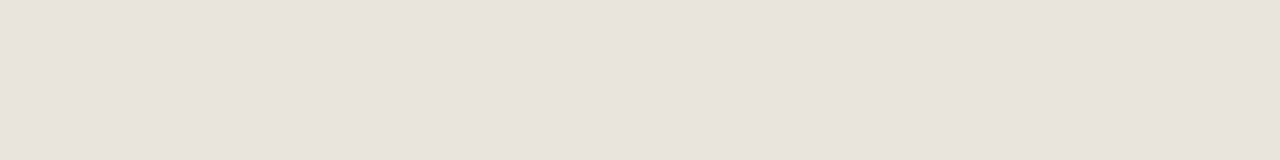
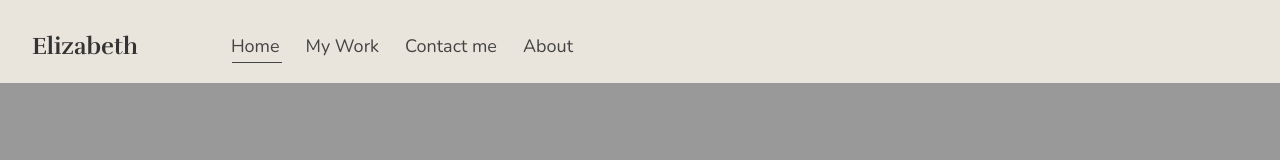
Before and after one commit to Faberdash/Eliza-Colors, a plain HTML site: page index.html in a window 1280 px wide. Drawn offline with nearby package versions, Linux system fonts and the light colour scheme.

Commit message:
Added Nav Bar.

```diff
--- /dev/null
+++ b/css/styles.css
@@ -0,0 +1,44 @@
+body {
+  font-family: 'Nunito', sans-serif;
+  background-color: #999;
+}
+
+.colored-section {
+  background-color: #E9E4DC;
+}
+
+/* Nav Bar*/
+.navbar-brand {
+  color: #333;
+  font-family: 'Rufina', serif;
+  font-size: 1.5rem;
+  font-weight: bold;
+  margin: 15px 80px 5px 20px;
+}
+
+.navbar-brand:hover {
+  color: #333;
+}
+
+.nav-item {
+  margin: 10px 5px 0;
+}
+
+.nav-link {
+  color: #444;
+  font-size: 1.125rem;
+  font-weight: 300;
+}
+
+.nav-link:hover {
+  color: #666;
+}
+
+.page-marker {
+  background-color: #444;
+  bottom: 20px;
+  height: 1px;
+  left: 220px;
+  position: relative;
+  width: 50px;
+}
--- a/index.html
+++ b/index.html
@@ -5,10 +5,57 @@
   <meta name="viewport" content="width=device-width, initial-scale=1.0">
   <meta http-equiv="X-UA-Compatible" content="ie=edge">
   <title>Eliza Colors</title>
-  <link rel="stylesheet" href="styles.css">
+
+  <!-- Google fonts -->
+  <link href="https://fonts.googleapis.com/css2?family=Rufina:wght@400;700&display=swap" rel="stylesheet">
+  <link href="https://fonts.googleapis.com/css2?family=Nunito:wght@200;300;400;600;700&display=swap" rel="stylesheet">
+
+  <!-- Bootstrap CSS -->
+  <link href="https://cdn.jsdelivr.net/npm/bootstrap@5.0.0-beta1/dist/css/bootstrap.min.css" rel="stylesheet" integrity="sha384-giJF6kkoqNQ00vy+HMDP7azOuL0xtbfIcaT9wjKHr8RbDVddVHyTfAAsrekwKmP1" crossorigin="anonymous">
+
+  <!-- Style sheets -->
+  <link rel="stylesheet" href="css/styles.css">
+
+  <!-- Font Awesome -->
+  <script src="https://kit.fontawesome.com/e008ef7f1a.js" crossorigin="anonymous"></script>
 </head>
+
 <body>
 
-<script src="main.js"></script>
+  <section class="colored-section">
+    <div class="container-fluid">
+      <!-- Nav Bar -->
+      <nav class="navbar navbar-expand-lg">
+        <a class="navbar-brand" href="#">Elizabeth</a>
+        <button class="navbar-toggler" type="button" data-toggle="collapse" data-target="#hamburger" aria-controls="navbarSupportedContent" aria-expanded="false" aria-label="Toggle navigation">
+          <span class="navbar-toggler-icon"></span>
+        </button>
+
+        <div class="collapse navbar-collapse" id="hamburger">
+          <ul class="navbar-nav ml-auto">
+            <li class="nav-item">
+              <a class="nav-link" href="#">Home</a>
+            </li>
+            <li class="nav-item">
+              <a class="nav-link" href="#">My Work</a>
+            </li>
+            <li class="nav-item">
+              <a class="nav-link" href="#">Contact me</a>
+            </li>
+            <li class="nav-item">
+              <a class="nav-link" href="#">About</a>
+            </li>
+          </ul>
+        </div>
+      </nav>
+      <div class="page-marker"></div>
+    </div>
+  </section>
+
+  <!-- Bootstrap JS -->
+  <script src="https://cdn.jsdelivr.net/npm/bootstrap@5.0.0-beta1/dist/js/bootstrap.bundle.min.js" integrity="sha384-ygbV9kiqUc6oa4msXn9868pTtWMgiQaeYH7/t7LECLbyPA2x65Kgf80OJFdroafW" crossorigin="anonymous"></script>
+
+  <script src="main.js"></script>
 </body>
+
 </html>
--- a/styles.css
+++ /dev/null
@@ -1,3 +0,0 @@
-body {
-  background-color: #E9E4DC;
-}
```
